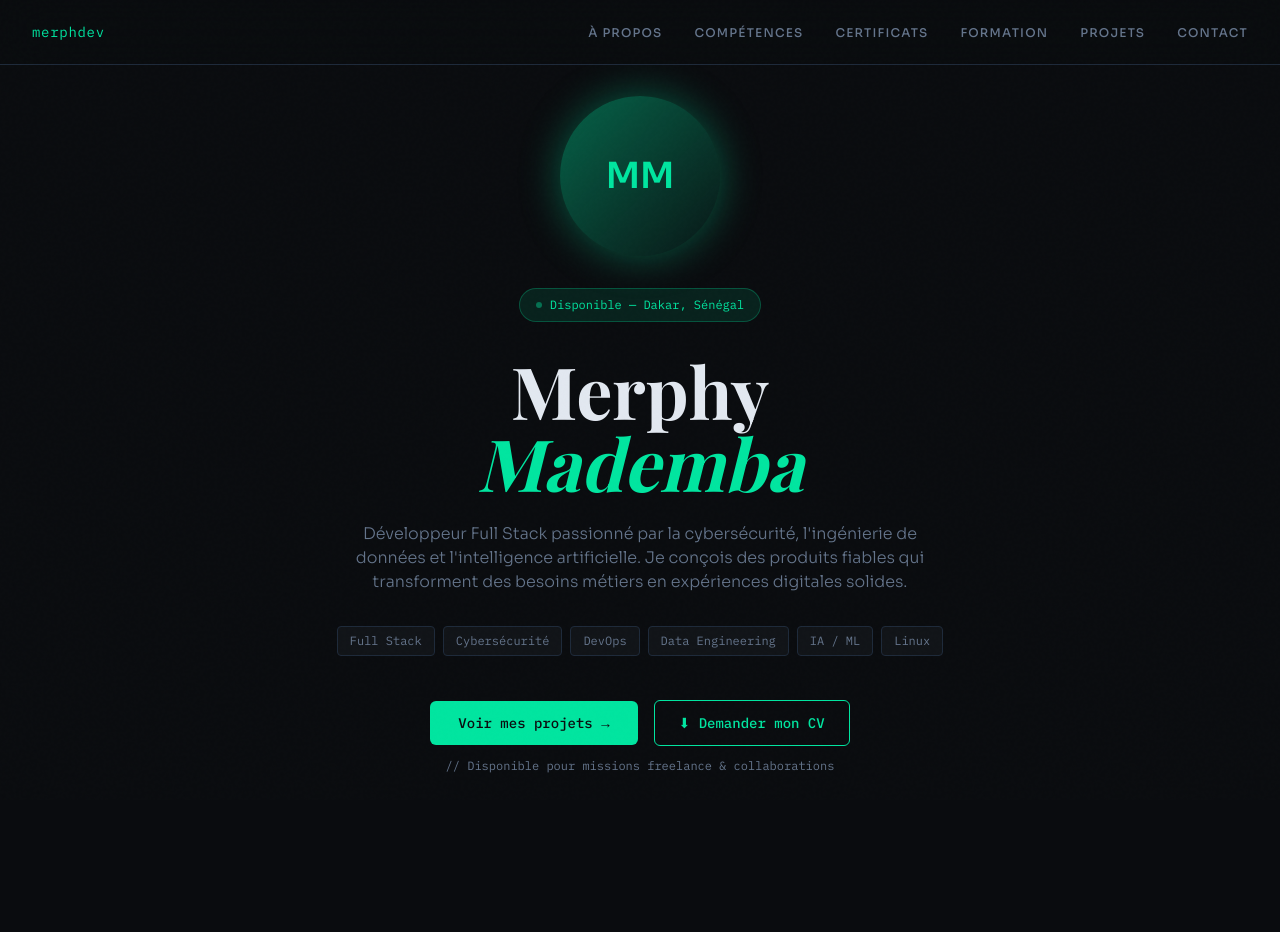
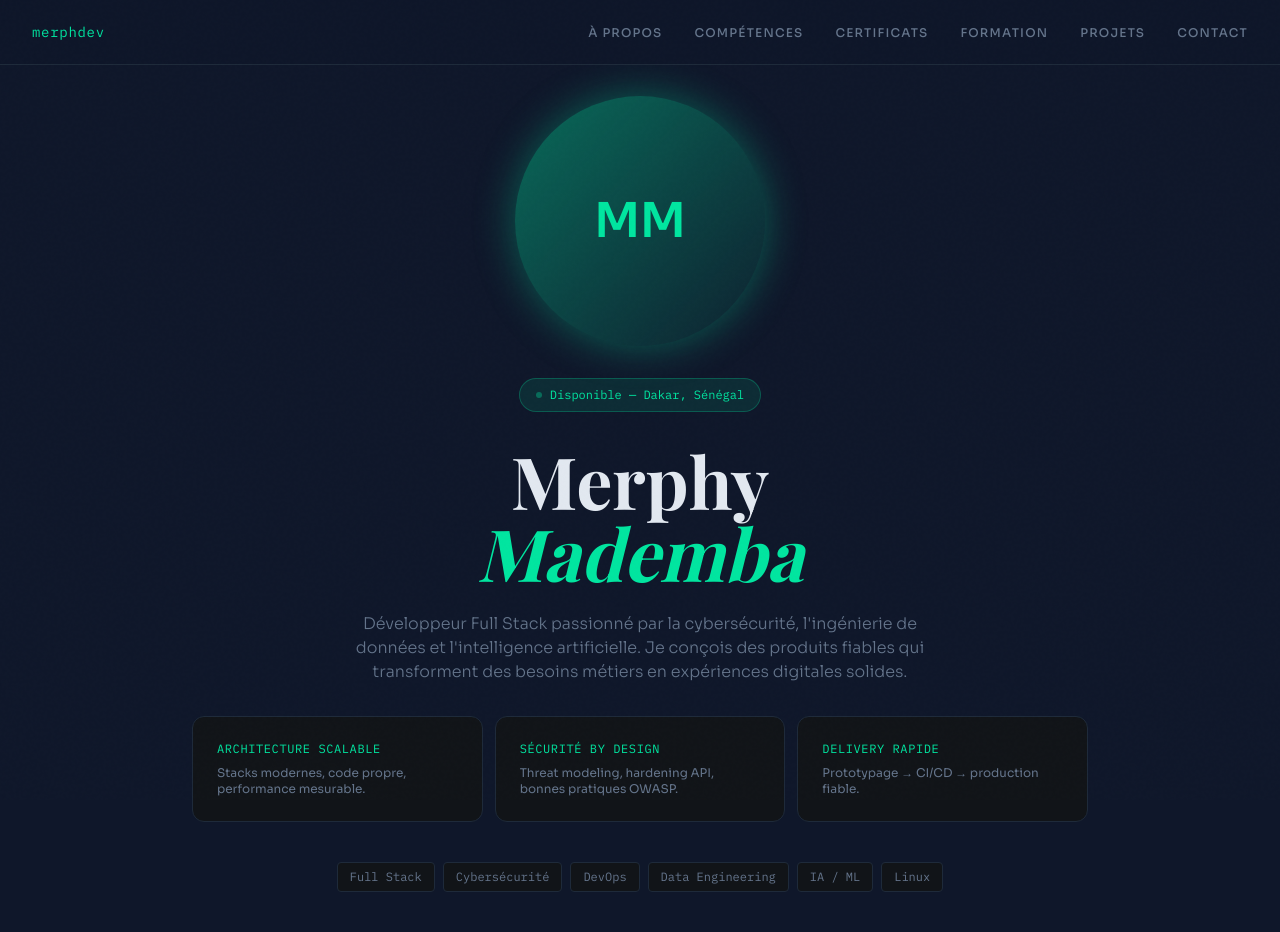
Before and after one commit to FullStackFlow-dev/Portfolio-react-tailwind-white-image, a React (Vite) app: page / in a window 1280 px wide. Shown: the top 932 px of the page. Built offline with nearby package versions, Linux system fonts and the light colour scheme; no server answers; a web font is replaced by a local one.

Commit message:
Improve responsive preview and update hero styling

```diff
--- a/src/components/Hero.jsx
+++ b/src/components/Hero.jsx
@@ -16,7 +16,7 @@ function Hero() {
       <div className="absolute top-1/2 left-1/2 -translate-x-1/2 -translate-y-1/2 w-[600px] h-[600px] rounded-full bg-gradient-radial from-accent/8 to-transparent pointer-events-none" />
 
       {/* Avatar minimal */}
-      <div className="w-40 h-40 rounded-full bg-gradient-to-br from-accent/40 to-accent/5 border-3 border-accent shadow-[0_0_40px_rgba(0,229,160,0.35)] mb-8 flex items-center justify-center text-4xl font-bold text-accent relative z-10">
+      <div className="w-[250px] h-[250px] rounded-full bg-gradient-to-br from-accent/40 to-accent/5 border-3 border-accent shadow-[0_0_40px_rgba(0,229,160,0.35)] mb-8 flex items-center justify-center text-5xl font-bold text-accent relative z-10">
         MM
       </div>
 
@@ -38,6 +38,29 @@ function Hero() {
         Développeur Full Stack passionné par la cybersécurité, l'ingénierie de données et l'intelligence artificielle. Je
         conçois des produits fiables qui transforment des besoins métiers en expériences digitales solides.
       </p>
+
+      {/* Proposition de valeur */}
+      <div className="grid gap-3 md:grid-cols-3 max-w-4xl w-full mb-10 opacity-0 animate-fade-in-up" style={{ animationDelay: '0.5s' }}>
+        {[
+          {
+            title: 'Architecture scalable',
+            text: 'Stacks modernes, code propre, performance mesurable.',
+          },
+          {
+            title: 'Sécurité by design',
+            text: 'Threat modeling, hardening API, bonnes pratiques OWASP.',
+          },
+          {
+            title: 'Delivery rapide',
+            text: 'Prototypage → CI/CD → production fiable.',
+          },
+        ].map((item) => (
+          <div key={item.title} className="card text-left">
+            <h3 className="font-mono text-xs text-accent uppercase tracking-wider mb-2">{item.title}</h3>
+            <p className="text-xs text-text-muted">{item.text}</p>
+          </div>
+        ))}
+      </div>
 
       {/* Tags de compétences */}
       <div className="flex flex-wrap justify-center gap-2 mb-11 opacity-0 animate-fade-in-up" style={{ animationDelay: '0.6s' }}>
--- a/src/components/index.jsx
+++ b/src/components/index.jsx
@@ -222,6 +222,10 @@ export function Projects() {
         "Plateforme e-commerce full stack avec checkout sécurisé, gestion des stocks et back-office multi-boutiques.",
       tags: ['React', 'Node.js', 'MongoDB', 'Stripe'],
       highlight: true,
+      image: {
+        src: '/portfolio-preview.svg',
+        alt: 'Aperçu du projet Portfolio React Tailwind',
+      },
       demo: '#contact',
       repo: 'https://github.com/FullStackFlow-dev',
     },
@@ -263,6 +267,17 @@ export function Projects() {
                 ⭐ Projet vedette
               </div>
             </>
+          )}
+          {project.image && (
+            <div className="mb-5">
+              <img
+                src={project.image.src}
+                alt={project.image.alt}
+                width={360}
+                height={270}
+                className="w-full max-w-[360px] h-auto object-cover rounded-lg border border-border"
+              />
+            </div>
           )}
           <h3 className="font-display text-2xl mb-3">{project.title}</h3>
           <p className="text-text-muted text-sm mb-4">{project.description}</p>
--- a/tailwind.config.js
+++ b/tailwind.config.js
@@ -10,7 +10,7 @@ export default {
     extend: {
       // Couleurs personnalisées pour correspondre au design original
       colors: {
-        'bg-dark': '#0a0c0f',           // Fond principal
+        'bg-dark': '#0f172a',           // Fond principal
         'bg-card': '#111418',           // Fond des cartes
         'accent': '#00e5a0',            // Vert néon
         'text-primary': '#e2e8f0',      // Texte blanc cassé
```
Also changed, not shown: public/portfolio-preview.svg (added).
